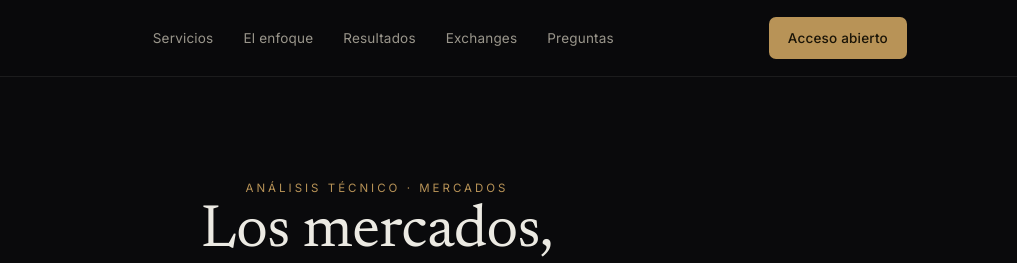
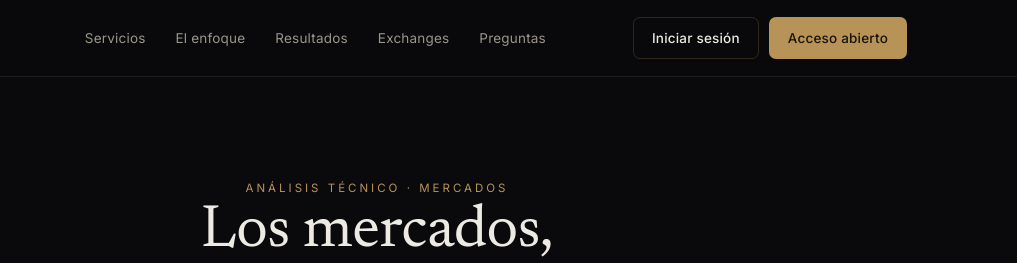
Before and after one commit to comerciante220600-ui/javitrader-hub, a plain HTML site: page index.html in a window 1280 px wide. Shown: the top 263 px of the page, 263-1280 px from the left. Drawn offline with Linux system fonts and the light colour scheme.

Commit message:
Sync: botón Iniciar sesión → app.javitrader.net

```diff
--- a/index.html
+++ b/index.html
@@ -146,7 +146,10 @@
       <a href="#brokers">Exchanges</a>
       <a href="#faq">Preguntas</a>
     </nav>
-    <a class="btn btn-gold nav-cta" href="https://t.me/COMUNIDADJAVITRADER" target="_blank" rel="noopener">Acceso abierto</a>
+    <div style="display:flex; gap:10px; align-items:center;">
+      <a class="btn btn-ghost" href="https://app.javitrader.net" style="padding:9px 18px;">Iniciar sesión</a>
+      <a class="btn btn-gold nav-cta" href="https://t.me/COMUNIDADJAVITRADER" target="_blank" rel="noopener">Acceso abierto</a>
+    </div>
   </div>
 </header>
 
```
